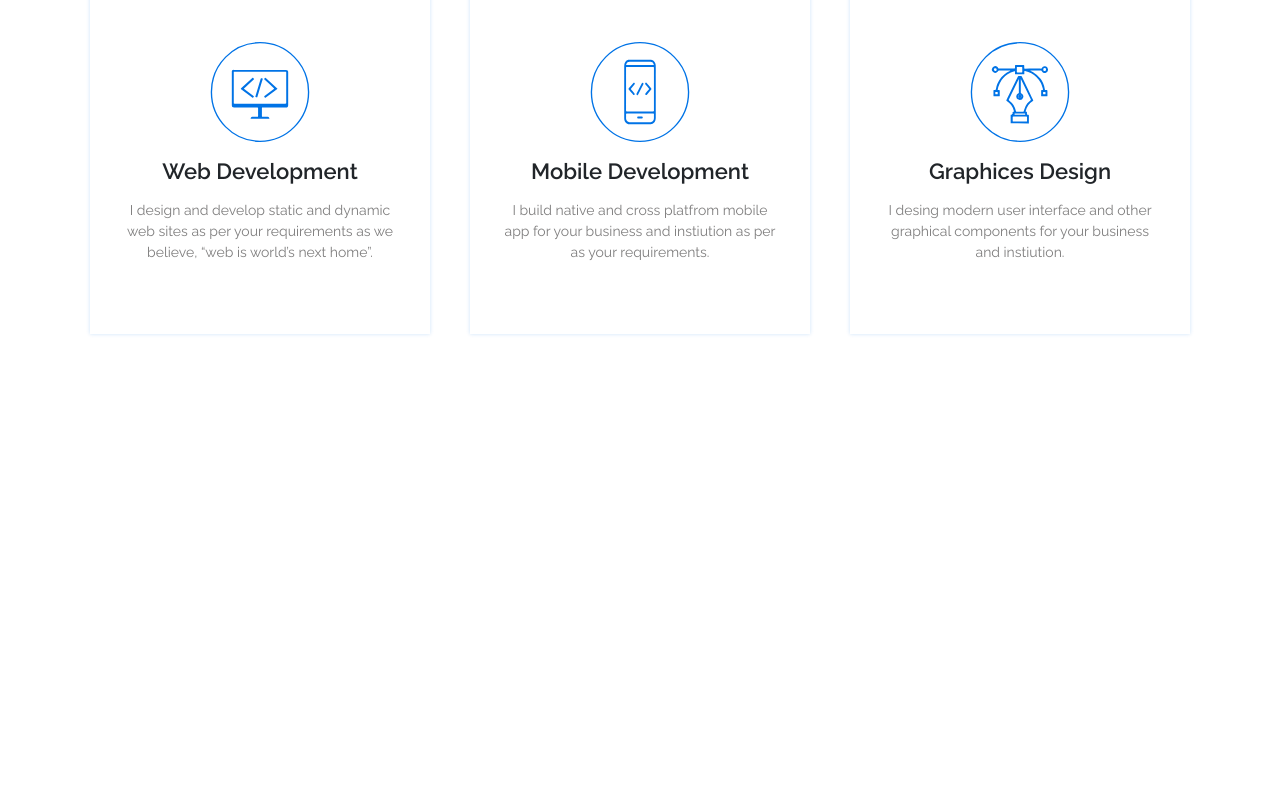
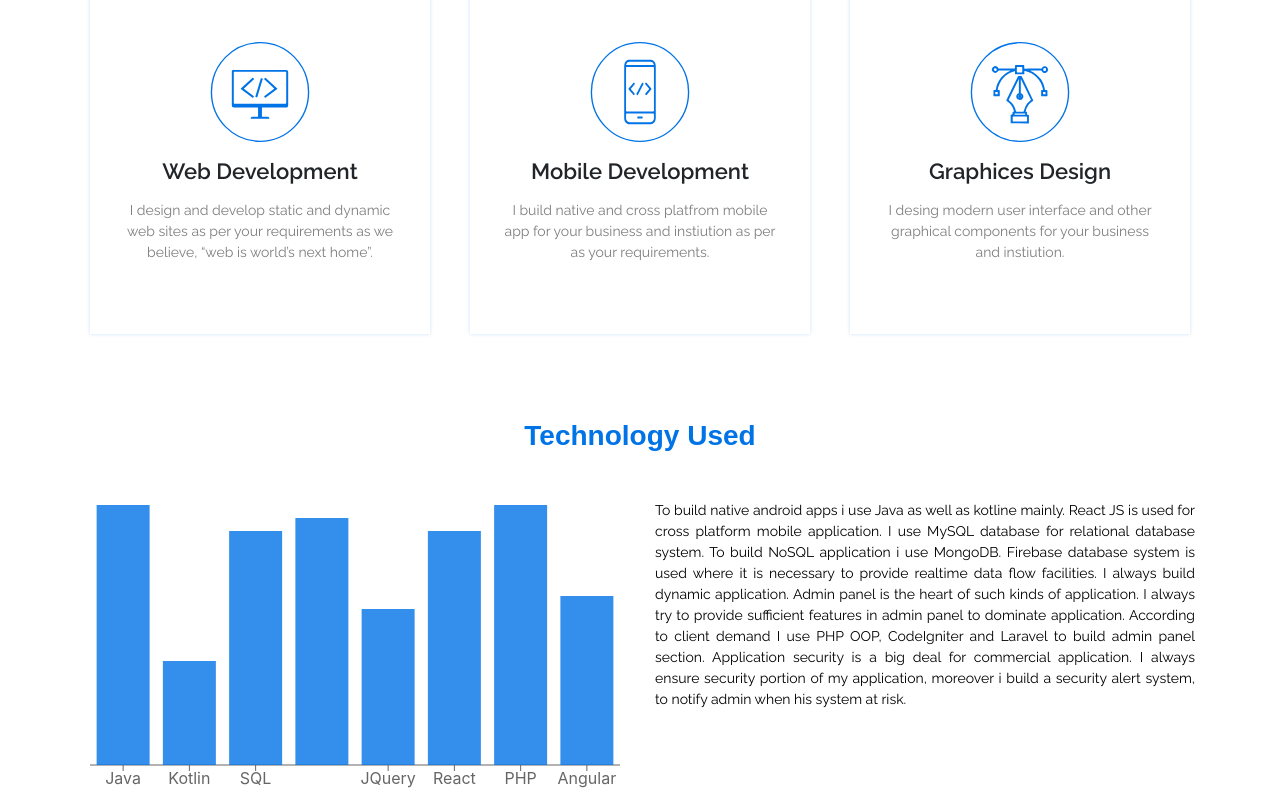
Before and after one commit to Bahlul19/project-with-react, a React (Create React App) app: page / in a window 1280 px wide. Shown: the part 685-1485 px from the top of the page. Before the commit the page ends 1024 px from the top, so only its background shows below. Built offline with nearby package versions, Linux system fonts and the light colour scheme.

Commit message:
Added the intall command for chart at home page and also added chart component code chart diagram functionality

```diff
--- a/package.json
+++ b/package.json
@@ -11,6 +11,7 @@
     "react-bootstrap": "^1.6.1",
     "react-dom": "^17.0.2",
     "react-scripts": "4.0.3",
+    "recharts": "^2.0.9",
     "web-vitals": "^1.0.1"
   },
   "scripts": {
--- a/src/App.js
+++ b/src/App.js
@@ -6,12 +6,15 @@
 
 import TopNavigation from './components/TopNavigation/TopNavigation';
 
+import Analysis from './components/Analysis/Analysis';
+
 function App() {
   return (
     <div>
       <TopNavigation />
       <TopBanner />
       <Services />
+      <Analysis />
 
     </div>
 
--- a/src/asset/css/custom.css
+++ b/src/asset/css/custom.css
@@ -116,3 +116,10 @@
     color: #000000 !important;
     font-size: 16px;
 }
+
+.desCription{
+    font-weight: 400;
+    color: #000000;
+    font-family: 'Raleway', sans-serif;
+    font-size: 14px;
+}
--- /dev/null
+++ b/src/components/Analysis/Analysis.js
@@ -0,0 +1,69 @@
+import React, {Component, Fragment} from 'react';
+import {Container, Row, Col} from 'react-bootstrap';
+import { BarChart, Bar, ResponsiveContainer, XAxis, Tooltip } from 'recharts';
+
+class Analysis extends Component {
+
+    constructor(){
+        super();
+
+        this.state = {
+            //create json data using array
+            data : [
+                {Technology : 'Java', Projects:100},
+                {Technology : 'Kotlin', Projects:40},
+                {Technology : 'SQL', Projects:90},
+                {Technology : 'Bootstrap', Projects:95},
+                {Technology : 'JQuery', Projects:60},
+                {Technology : 'React', Projects:90},
+                {Technology : 'PHP', Projects:100},
+                {Technology : 'Angular', Projects:65},
+            ]
+        }
+    }
+
+
+    render(){
+        var blue = "rgba(0,115,230,0.8)";
+        return (
+            <Fragment>
+
+                <Container className="text-center">
+                    <h1 className="serviceMainTitle">Technology Used</h1>
+                    <Row>
+
+                    <Col style={{width: '100%', height: '300px' }} lg={6} md={12} sm={12}>
+
+                        <ResponsiveContainer>
+
+                        <BarChart width={100} height={300} data={this.state.data}>
+
+                            <XAxis dataKey="Technology"/>
+                            <Tooltip />
+                            <Bar dataKey="Projects" fill={blue} >
+
+                            </Bar>
+
+                        </BarChart>
+
+                        </ResponsiveContainer>
+
+                    </Col>
+
+                    <Col lg={6} md={12} sm={12}>
+
+                    <p className="text-justify desCription">To build native android apps i use Java as well as kotline mainly. React JS is used for cross platform mobile application. I use MySQL database for relational database system. To build NoSQL application i use MongoDB. Firebase database system is used where it is necessary to provide realtime data flow facilities.
+                            I always build dynamic application. Admin panel is the heart of such kinds of application. I always try to provide sufficient features in admin panel to dominate application. According to client demand I use PHP OOP, CodeIgniter and Laravel to build admin panel section.
+                            Application security is a big deal for commercial application. I always ensure security portion of my application, moreover i build a security alert system, to notify admin when his system at risk.
+                    </p>
+
+                    </Col>
+
+                    </Row>
+                </Container>
+            </Fragment>
+        );
+    }
+}
+
+export default Analysis;
--- a/src/components/TopBanner/TopBanner.js
+++ b/src/components/TopBanner/TopBanner.js
@@ -1,6 +1,5 @@
 import React, {Component, Fragment} from 'react';
-import '../../asset/css/custom.css';
-import '../../asset/css/bootstrap.min.css';
+
 import {Container, Row, Col, Button} from 'react-bootstrap';
 
 class TopBanner extends Component {
--- a/src/components/TopNavigation/TopNavigation.js
+++ b/src/components/TopNavigation/TopNavigation.js
@@ -2,7 +2,8 @@
 import {Nav, Navbar, NavDropdown} from "react-bootstrap";
 import whiteLogo from '../../asset/image/navlogo.svg';
 import blueLogo from '../../asset/image/navlogoScroll.svg';
-
+import '../../asset/css/custom.css';
+import '../../asset/css/bootstrap.min.css';
 class TopNavigation extends Component {
 
 
```
Also changed, not shown: 1 other file (tests, documents, lock files or other folders).
